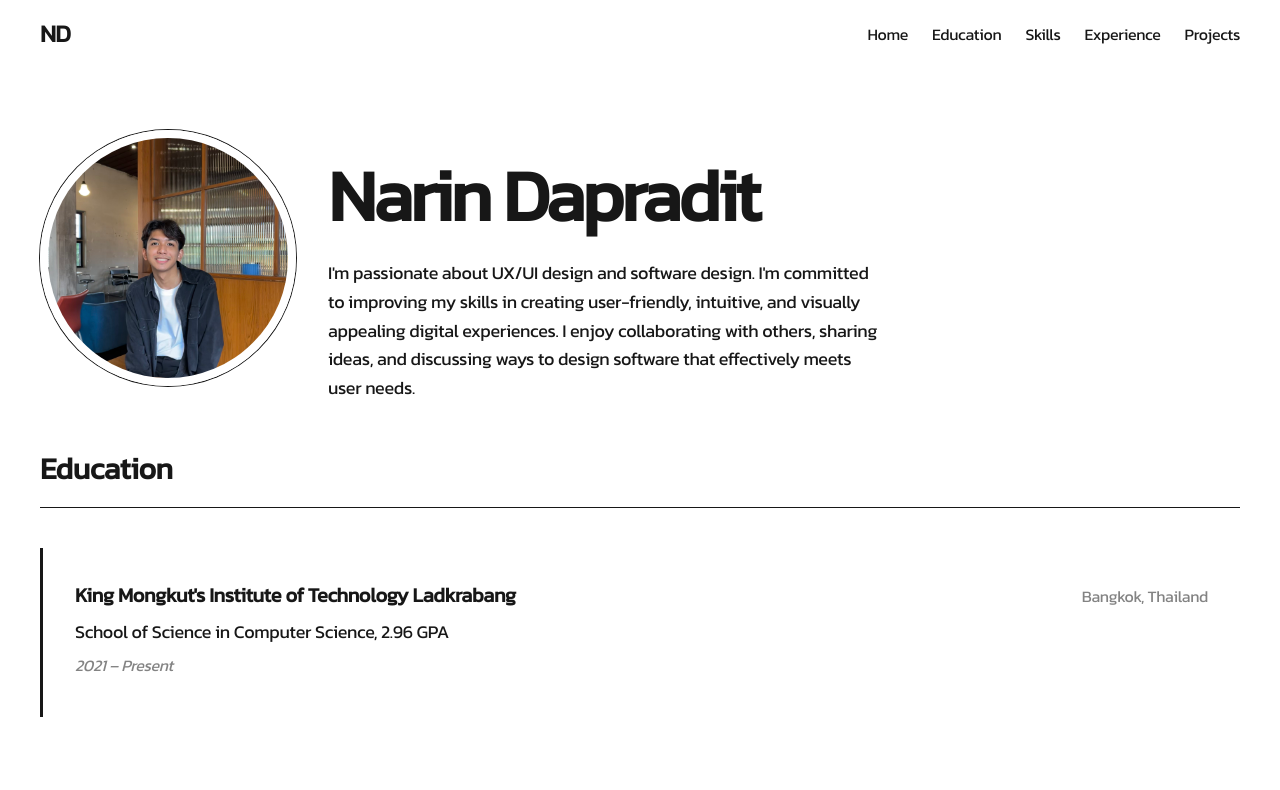
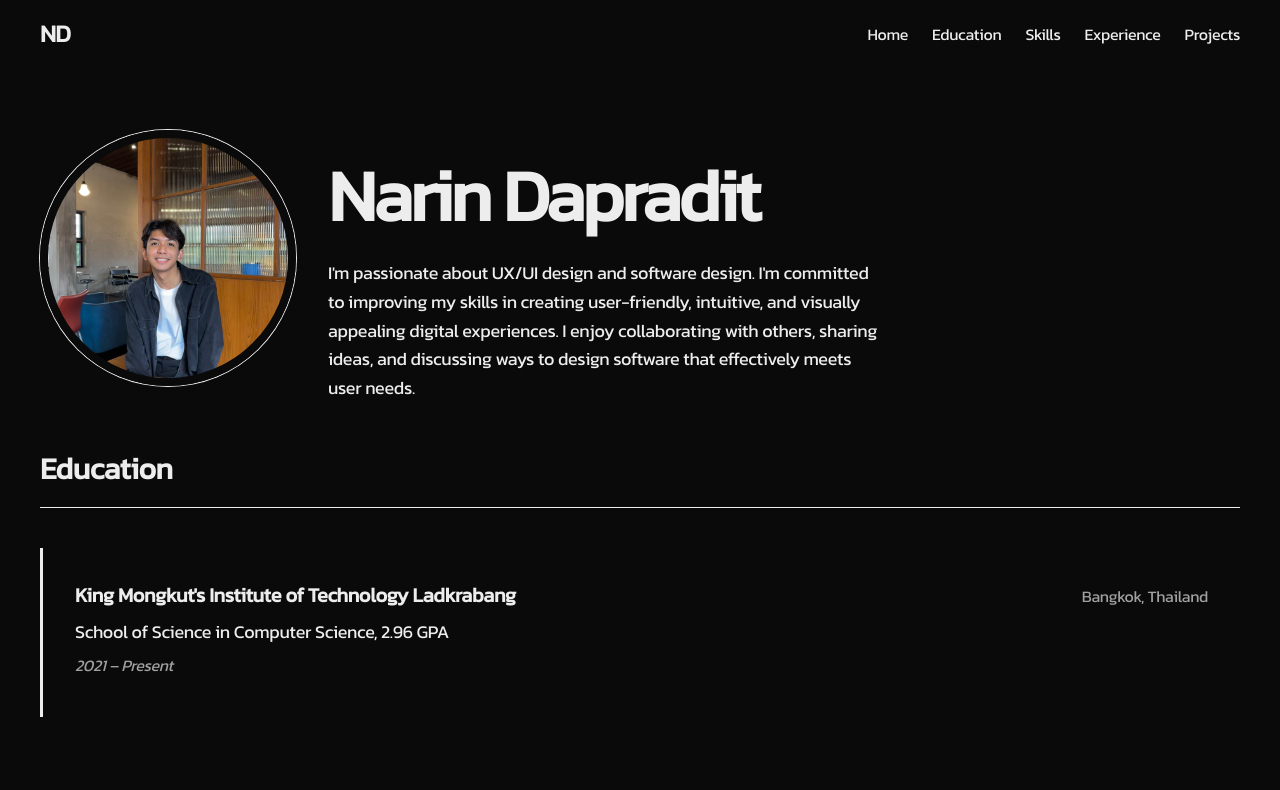
Before and after one commit to 2parn-is-parnparn/my-next-app, a Next.js app: page / in a window 1280 px wide. Shown: the top 790 px of the page. Built offline with nearby package versions, Linux system fonts and the light colour scheme.

Commit message:
onlu dark theme

```diff
--- a/src/app/globals.css
+++ b/src/app/globals.css
@@ -1,13 +1,22 @@
-:root {
+/* :root {
   --background: #ffffff;
   --foreground: #171717;
   --accent: #2a2a2a;
   --hover: #f2f2f2;
   --text-secondary: #838383;
   --border-light: #e2e2e2;
+} */
+
+:root {
+  --background: #0a0a0a;
+  --foreground: #ededed;
+  --accent: #d4d4d4;
+  --hover: #1a1a1a;
+  --text-secondary: #a0a0a0;
+  --border-light: #333333;
 }
 
-@media (prefers-color-scheme: dark) {
+/* @media (prefers-color-scheme: dark) {
   :root {
     --background: #0a0a0a;
     --foreground: #ededed;
@@ -16,7 +25,7 @@
     --text-secondary: #a0a0a0;
     --border-light: #333333;
   }
-}
+} */
 
 /* Base Styles */
 body {
```
